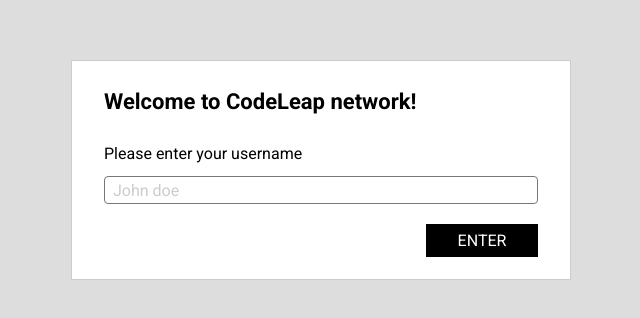
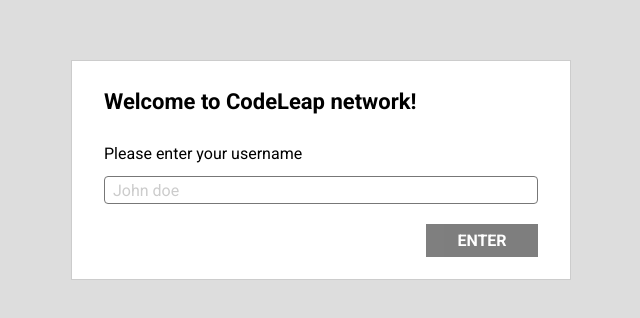
Before and after one commit to devgustavojs/codeleap-challenge, a React (Create React App) app: page / in a window 1280 px wide. Shown: the part 230-548 px from the top of the page, without its empty margins (319-959 px from the left). Built offline with nearby package versions, Linux system fonts and the light colour scheme.

Commit message:
Component button updated

```diff
--- a/src/components/Button/index.tsx
+++ b/src/components/Button/index.tsx
@@ -1,15 +1,15 @@
 import './styles.scss'
-
-
 interface ButtonProps {
   value: string,
+  isActive: boolean,
+  onClick?: | ((event: React.MouseEvent<HTMLButtonElement, MouseEvent>) => void)
+  | undefined;
 }
 
-export function Button({value, ...rest}: ButtonProps){
+export function Button({value, isActive, ...rest}: ButtonProps){
 
   return(
-    <button>{value}</button>
-
+    <button className="componentButton" disabled={!isActive} {...rest}>{value}</button>
   )
 
 }
--- a/src/components/Button/styles.scss
+++ b/src/components/Button/styles.scss
@@ -1,4 +1,4 @@
-button{
+.componentButton{
   background-color: var(--black);
   color: var(--white);
 
@@ -12,4 +12,15 @@
 
   margin-left: auto;
 
+  &:disabled{
+    opacity: 0.5;
+    cursor: not-allowed;
+  }
+
+  transition: color 0.2s;
+
+  &:hover{
+    color: var(--gray-900);
+  }
+
 }
```
